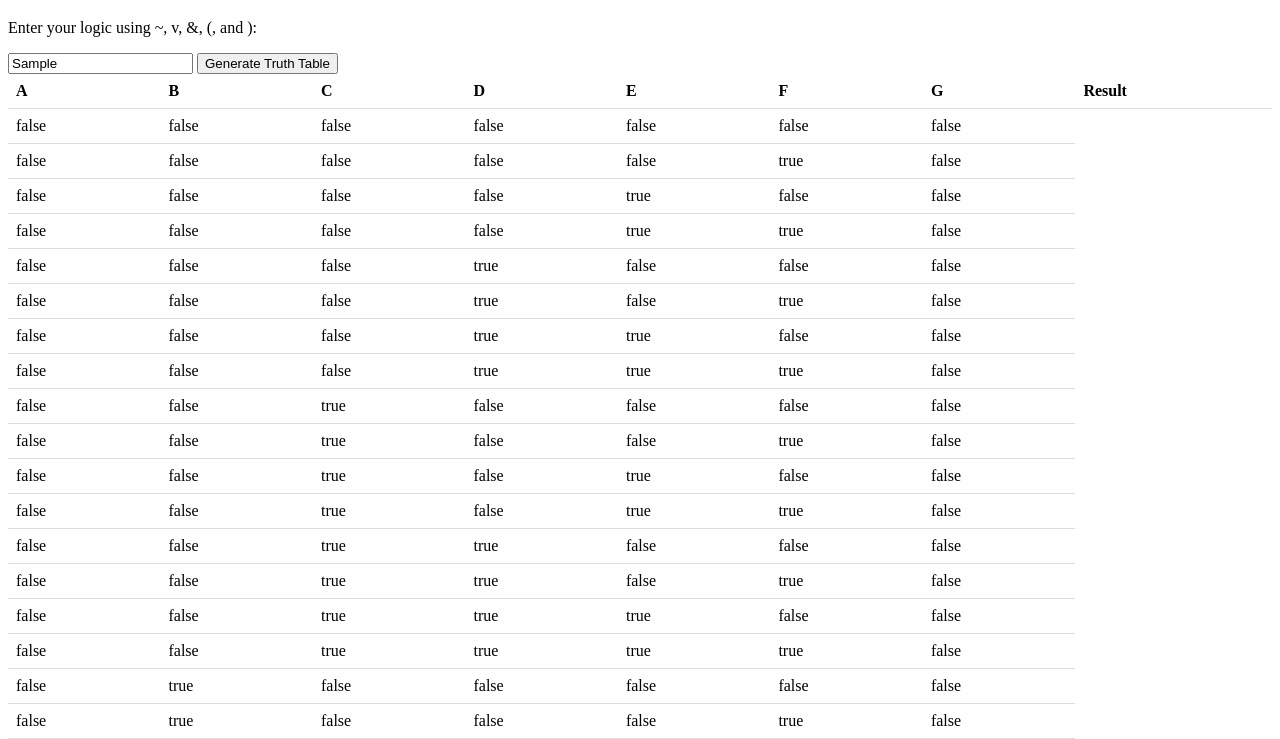
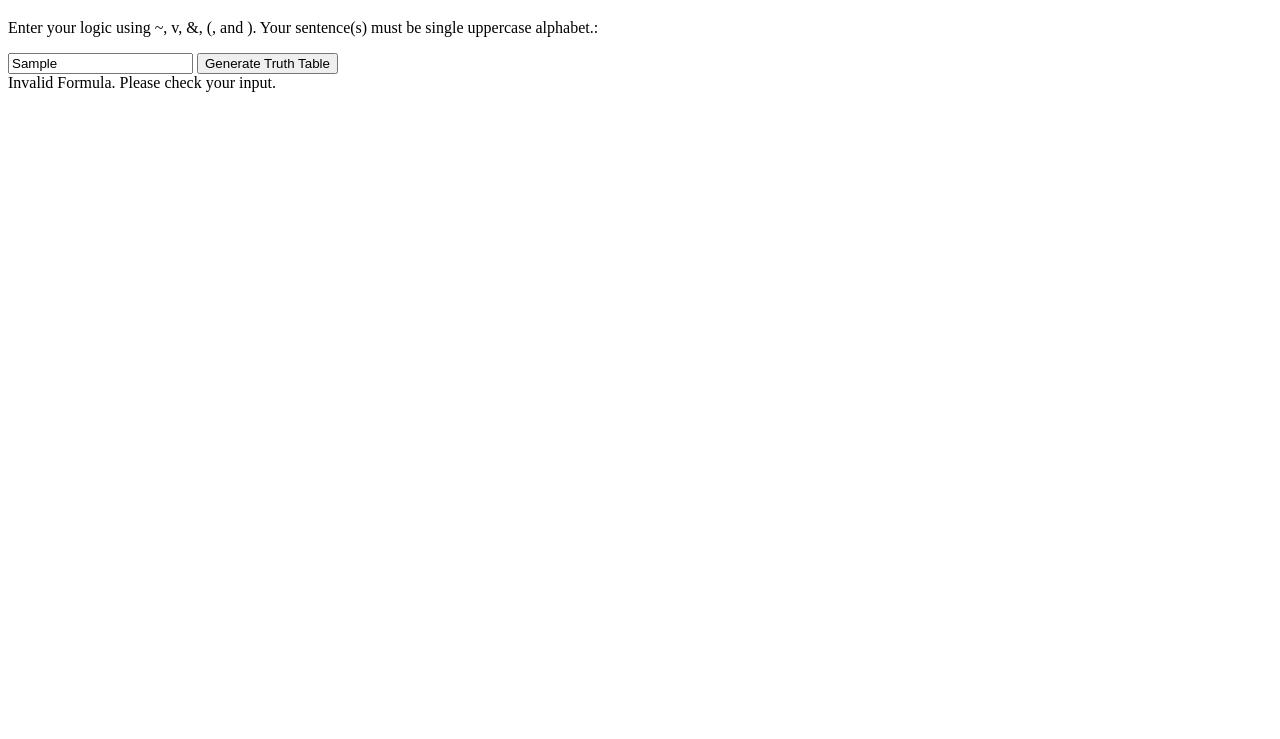
Before and after one commit to hanbyulkang/hanbyulkang.github.io, a plain HTML site: page Philosophy/TruthTableGenerator/index.html in a window 1280 px wide. Both pictures are taken after typing "Sample" into the empty fields and a click on the button "Generate Truth Table". Shown: the part 61-800 px from the top of the page. Drawn offline with Linux system fonts and the light colour scheme.

Commit message:
TruthTableGenerator v1.0.2

```diff
--- a/Philosophy/TruthTableGenerator/index.html
+++ b/Philosophy/TruthTableGenerator/index.html
@@ -1,3 +1,8 @@
+<!---
+Date: Apr-12-2024
+Version: 1.0.2
+Written by: Hanbyul Kang
+-->
 <!DOCTYPE html>
 <html>
 <head>
@@ -16,28 +21,28 @@
 </head>
 <body>
   <h1>Truth Table Generator</h1>
-  <p>Enter your logic using ~, v, &amp;, (, and ):</p>
+  <p>Enter your logic using ~, v, &, (, and ). Your sentence(s) must be single uppercase alphabet.:</p>
   <input type="text" id="formula" placeholder="e.g. (A & B) v ~C">
   <button onclick="generateTruthTable()">Generate Truth Table</button>
   <div id="truth-table-container"></div>
 
   <script>
     function generateTruthTable() {
-      const formula = document.getElementById("formula").value.trim();
-      const propSymbols = formula.match(/[a-zA-Z]/g);
-      const numProps = new Set(propSymbols).size;
+      const formula = document.getElementById("formula").value.trim().replace(/\s/g, '');
+      const propSymbols = formula.match(/[A-Z]/g);
+      const numProps = propSymbols ? propSymbols.length : 0;
 
       if (!isValid(formula)) {
-        document.getElementById("truth-table-container").innerHTML = "Invalid formula. Please check your input.";
+        document.getElementById("truth-table-container").innerHTML = "Invalid Formula. Please check your input.";
         return;
       }
 
       const truthTable = generateTruthTableData(formula, numProps);
-      displayTruthTable(truthTable);
+      displayTruthTable(truthTable, numProps, propSymbols);
     }
 
     function isValid(formula) {
-      const validReg = /^[a-zA-Z~v&\(\)]+$/;
+      const validReg = /^[A-Z~v&()]+$/;
       if (!validReg.test(formula)) {
         return false;
       }
@@ -53,14 +58,15 @@
           }
         }
       }
+
       return openCount === 0;
     }
 
     function generateTruthTableData(formula, numProps) {
       const truthTable = [];
-      const combs = generateAllcombs(numProps);
+      const combs = generateAllCombinations(numProps);
 
-      for (const comb of combs) {
+      for (const comb of combs.reverse()) {
         const row = comb.slice();
         const result = evaluateExpression(formula, comb);
         row.push(result);
@@ -70,7 +76,7 @@
       return truthTable;
     }
 
-    function generateAllcombs(numProps) {
+    function generateAllCombinations(numProps) {
       const combs = [];
       const maxValue = Math.pow(2, numProps);
 
@@ -81,43 +87,58 @@
           comb.push(value % 2 === 1);
           value = Math.floor(value / 2);
         }
-        combs.push(comb.reverse());
+        combs.push(comb.slice().reverse());
       }
 
       return combs;
     }
 
     function evaluateExpression(expression, values) {
-      const propSymbols = expression.match(/[a-zA-Z]/g);
+      const propSymbols = expression.match(/[A-Z]/g);
       const substitutions = new Map();
 
       for (let i = 0; i < propSymbols.length; i++) {
         substitutions.set(propSymbols[i], values[i]);
       }
 
+      const evaluatedExpression = expression.replace(/[A-Z~&v]/g, (match) => {
+        if (match === '~') {
+          return '!';
+        } else if (match === '&') {
+          return '&&';
+        } else if (match === 'v') {
+          return '||';
+        } else {
+          return `substitutions.get('${match}')`;
+        }
+      });
+
       try {
-        return eval(expression);
+        return eval(evaluatedExpression);
       } catch (error) {
         console.error('Error evaluating expression:', error);
         return false;
       }
     }
 
-    function displayTruthTable(truthTable) {
+    function displayTruthTable(truthTable, numProps, propSymbols) {
       const container = document.getElementById("truth-table-container");
       container.innerHTML = "";
 
       const table = document.createElement("table");
       const headerRow = document.createElement("tr");
 
-      for (let i = 0; i < truthTable[0].length; i++) {
+      for (const prop of propSymbols) {
         const th = document.createElement("th");
-        th.textContent = String.fromCharCode(65 + i);
+        th.textContent = prop;
         headerRow.appendChild(th);
       }
-      const resultTh = document.createElement("th");
-      resultTh.textContent = "Result";
-      headerRow.appendChild(resultTh);
+
+      if (numProps > 1) {
+        const resultTh = document.createElement("th");
+        resultTh.textContent = "Result";
+        headerRow.appendChild(resultTh);
+      }
       table.appendChild(headerRow);
 
       for (const row of truthTable) {
```
